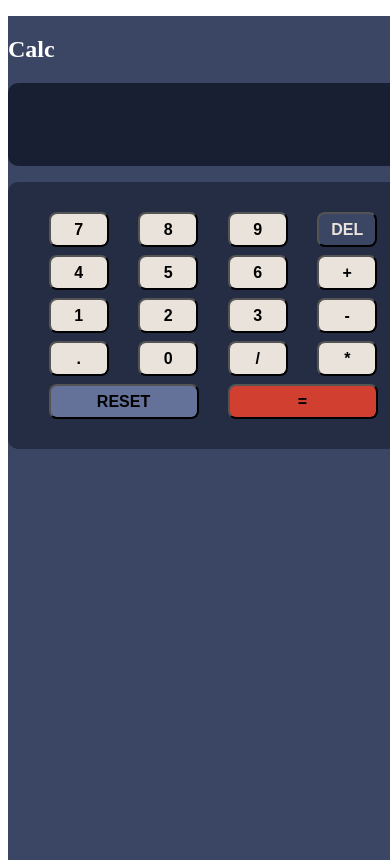
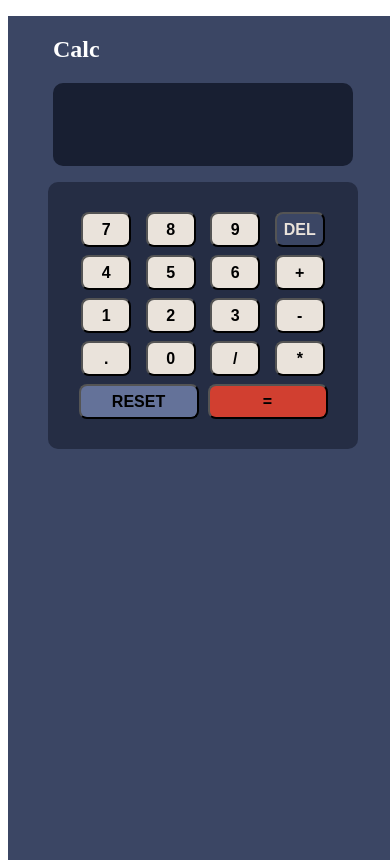
Before and after one commit to Mahipauls23/Project3, a plain HTML site: page index.html in a window 390 px wide. Shown: the top 868 px of the page. Drawn offline with Linux system fonts and the light colour scheme.

Commit message:
third commit

```diff
--- a/style.css
+++ b/style.css
@@ -87,3 +87,39 @@ h2{
     background: #D13F30;
 
 }
+@media screen and (max-width: 500px) {
+
+    .display{
+        width:300px;
+    }
+    .input{
+        width:250px;
+    }
+    .btn {
+        background: #EAE3DB;
+
+        width:50px;
+        /* padding: .5em; */
+        height:35px;
+        border-radius: 8px;
+        margin: 0 auto;
+        font-weight: 800;
+        font-size: 1em;
+        cursor:pointer
+
+    }
+    .reset{
+        grid-column-start: 1;
+        grid-column-end: 3;
+        width: 120px;
+        background: #647299;
+
+    }
+    .equal{
+        grid-column-start: 3;
+        grid-column-end: 5;
+        width: 120px;
+        background: #D13F30;
+
+    }
+}
```
